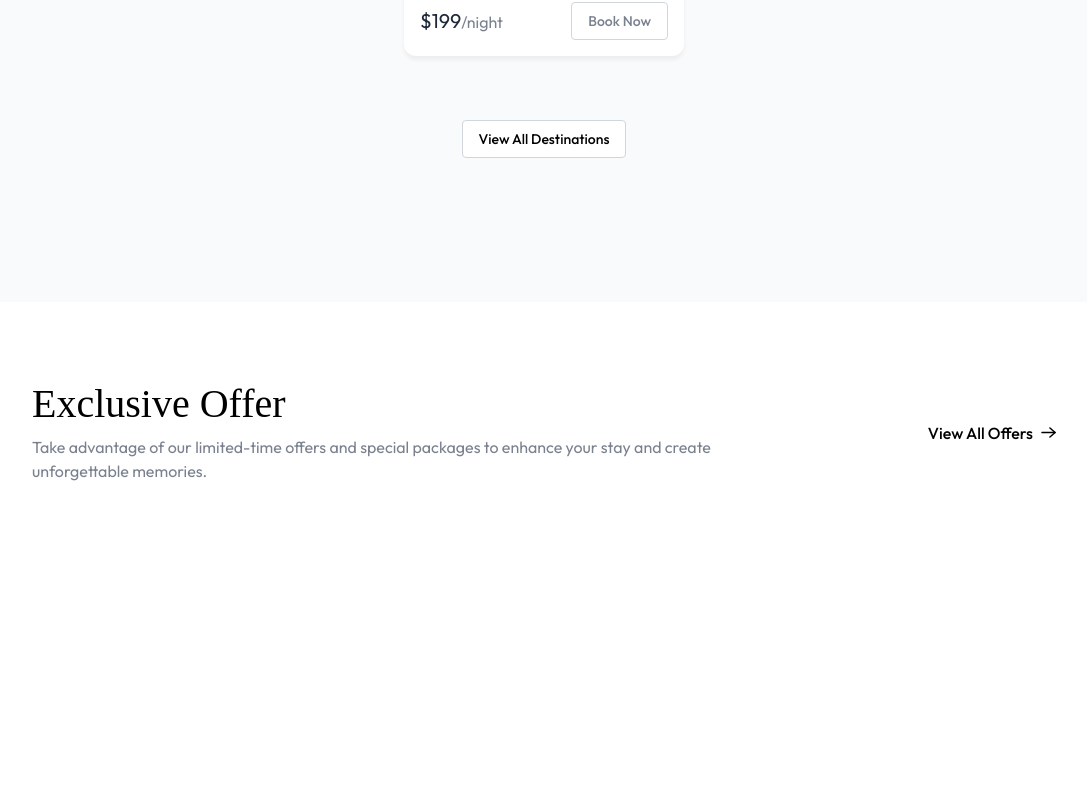
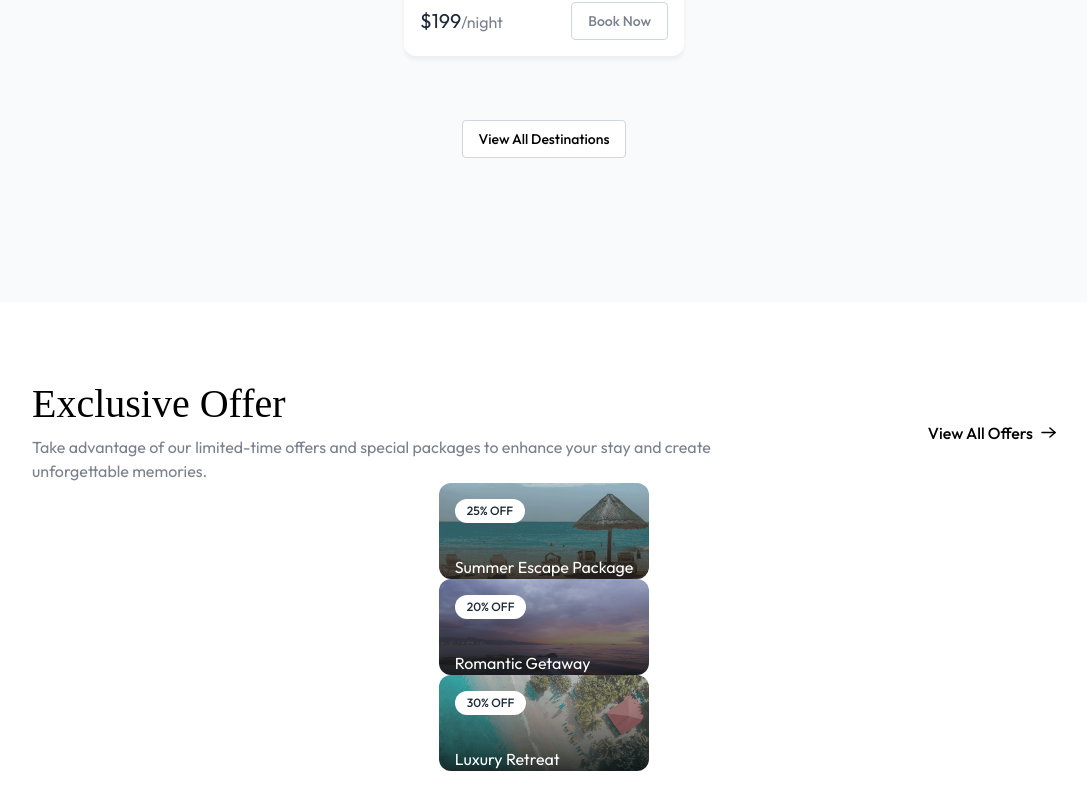
Before and after one commit to pagarwal884/Hotel_Booking_Frontend, a React (Vite) app: page / in a window 1280 px wide. Shown: the part 1718-2527 px from the top of the page, without its empty margins (96-1183 px from the left). Before the commit the page ends 2321 px from the top, so only its background shows below. Built offline with nearby package versions, Linux system fonts and the light colour scheme; no server answers; a web font is replaced by a local one.

Commit message:
Adding Card to my Exclusive Section

```diff
--- a/src/components/ExclusiveOffer.jsx
+++ b/src/components/ExclusiveOffer.jsx
@@ -1,6 +1,6 @@
 import React from 'react'
 import Title from './Title'
-import { assets } from '../assets/assets'
+import { assets, exclusiveOffers } from '../assets/assets'
 
 const ExclusiveOffer = () => {
     return (
@@ -14,7 +14,15 @@
 
             </div>
             <div>
+                {exclusiveOffers.map((item) => (
+                    <div key={item._id} className='group relative flex flex-col items-start justify-between gap-1 pt-12 md:pt-18 px-4 rounded-xl text-white bg-no-repeat bg-cover bg-center' style={{backgroundImage: `url(${item.image})`}}>
+                        <p className='px-3 py-1 absolute top-4 left-4 text-xs bg-white text-gray-800 font-medium rounded-full'>{item.priceOff}% OFF</p>
+                        <div>
+                            <p>{item.title}</p>
+                        </div>
 
+                    </div>
+                ))}
             </div>
         </div>
     )
```
